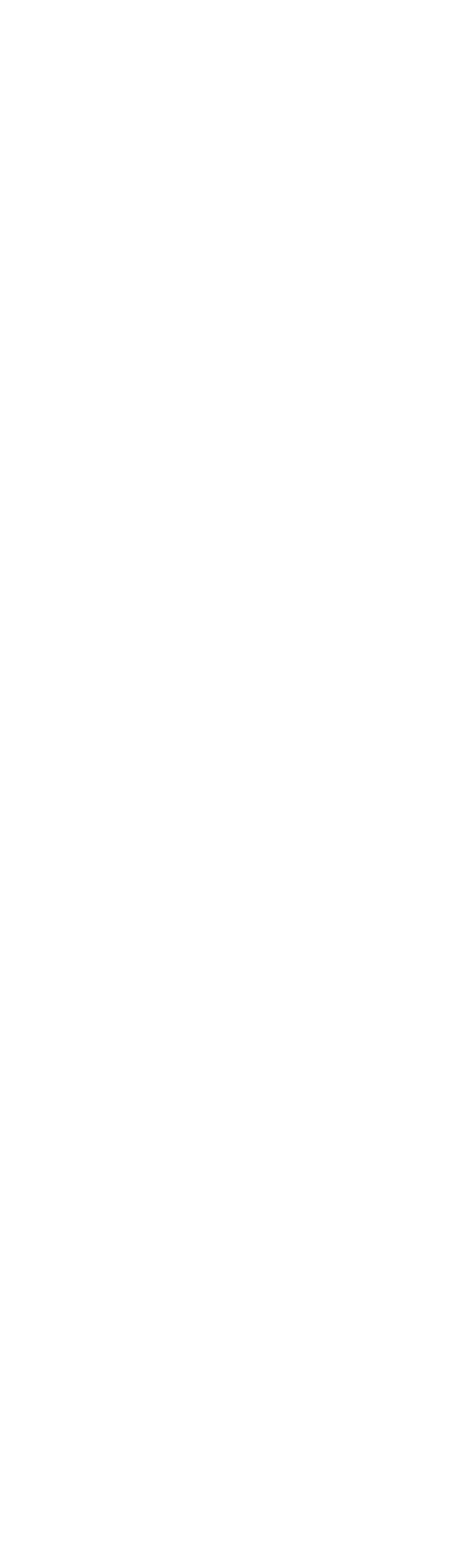
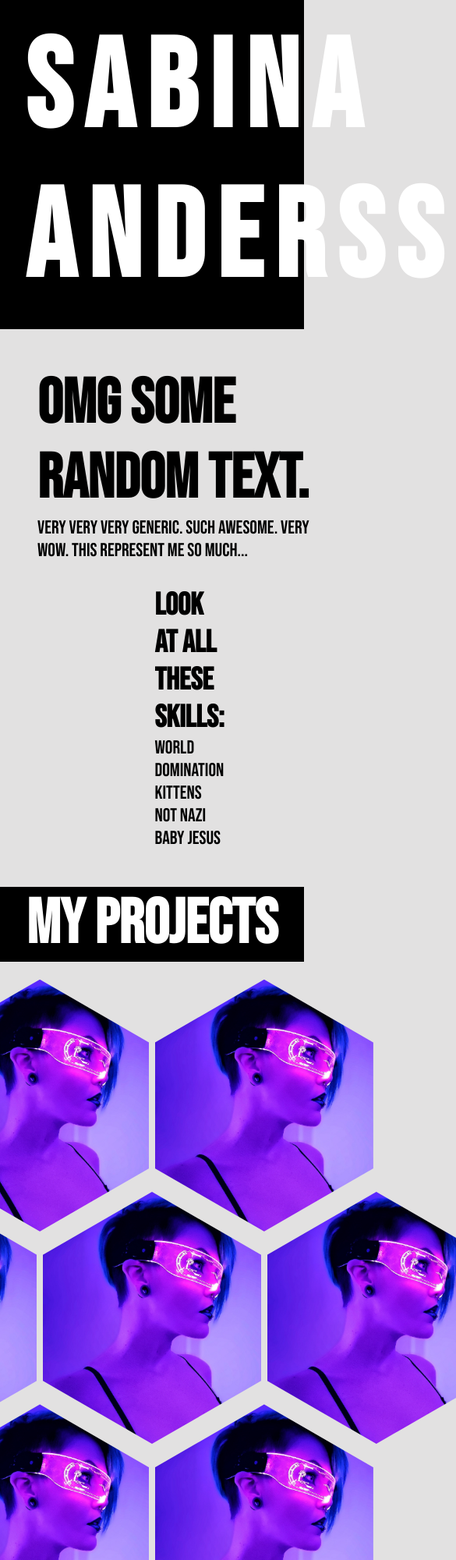
Before and after one commit to sabinaander/digitalResume, a plain HTML site: page index.html in a window 390 px wide. Shown: the top 2000 px of the page at 78% size, 585 px wide, since content can reach past the window. Before the commit the page ends 844 px from the top, so only its background shows below. Drawn offline with Linux system fonts and the light colour scheme.

Commit message:
First draft of design and play

```diff
--- a/index.html
+++ b/index.html
@@ -1,20 +1,81 @@
 <!DOCTYPE html>
 <html lang="en">
+
 <head>
     <meta charset="UTF-8">
     <meta http-equiv="X-UA-Compatible" content="IE=edge">
     <meta name="viewport" content="width=device-width, initial-scale=1.0">
     <title>Document</title>
     <link rel="stylesheet" href="style.css">
+    <link href="/fontawesome-free-5.15.4-web/css/all.css" rel="stylesheet" />
     <link rel="preconnect" href="https://fonts.googleapis.com">
     <link rel="preconnect" href="https://fonts.gstatic.com" crossorigin>
     <link href="https://fonts.googleapis.com/css2?family=Bebas+Neue&display=swap" rel="stylesheet">
     <script defer src="/script.js"></script>
 </head>
+
 <body>
-  <main>
-      <div>
-      </div>
-  </main>
+    <main>
+        <div class="header">
+            <div class="container">
+                <h1 class="whiteText">SABINA <br> ANDERSSON</h1>
+                <img src="/media/sabinaandersson.jpg" alt="A picture of Sabina Andersson" srcset="">
+                <div class="hamburgerIcon">
+                    <div class="hamburgerIconContent">
+                    </div>
+                </div>
+                <h3 class="whiteText">"Go beyond, It's always worth it"</h3>
+            </div>
+        </div>
+        <div class="mainContainer">
+            <h2>OMG SOME RANDOM TEXT.</h2>
+            <p>Very very very generic. Such awesome. Very wow. This represent me so much...</p>
+            <div class="sectionContainer">
+                <div class="contentSection">
+                    <h4>Look at all these skills:</h4>
+                    <ul>
+                        <li> World domination</li>
+                        <li> Kittens </li>
+                        <li> Not nazi</li>
+                        <li> Baby jesus</li>
+                    </ul>
+                </div>
+                <div class="contentSection">
+                    <h4>Look at all these skills:</h4>
+                    <ul>
+                        <li> World domination</li>
+                        <li> Kittens </li>
+                        <li> Not nazi</li>
+                        <li> Baby jesus</li>
+                    </ul>
+                </div>
+                <div class="contentSection">
+                    <h4>Look at all these skills:</h4>
+                    <ul>
+                        <li> World domination</li>
+                        <li> Kittens </li>
+                        <li> Not nazi</li>
+                        <li> Baby jesus</li>
+                    </ul>
+                </div>
+            </div>
+        </div>
+        <div class="projectContainer">
+            <div class="textBackground">
+                <h2>MY PROJECTS</h2>
+            </div>
+            <div class="gridContainer">
+                <div class="hexagon project1"></div>
+                <div class="hexagon project2"></div>
+                <div class="hexagon project3"></div>
+                <div class="hexagon project4"></div>
+                <div class="hexagon project5"></div>
+                <div class="hexagon project6"></div>
+                <div class="hexagon project7"></div>
+            </div>
+        </div>
+
+    </main>
 </body>
+
 </html>
--- a/script.js
+++ b/script.js
@@ -0,0 +1,5 @@
+const hamburgerIcon = document.querySelector('.hamburgerIcon')
+
+hamburgerIcon.addEventListener('click', () => {
+    hamburgerIcon.classList.toggle('active')
+})
--- a/style.css
+++ b/style.css
@@ -0,0 +1,216 @@
+@import url('https://fonts.googleapis.com/css2?family=Bebas+Neue&display=swap');
+
+*{
+    padding: 0;
+    margin: 0;
+    list-style: none;
+}
+
+.whiteText{
+    color: white;
+}
+
+body{
+    background-color: rgb(226, 225, 225);
+    font-family: 'Bebas Neue', sans-serif;
+}
+/* HAMBURGERICON */
+.hamburgerIcon{
+    display: inline-block;
+    position: relative;
+}
+
+.hamburgerIconContent {
+    color: rgb(255, 255, 255);
+    background-color: currentColor;
+    height: 0.3055525rem;
+    width: 2.0625rem;
+    position: absolute;
+    top:  50%;
+    border-radius: 1px;
+    margin-top: -0.1527625rem;
+    display: block;
+    transition-duration: .22s;
+    transition-timing-function: cubic-bezier(.55,.055,.675,.19);
+}
+
+.hamburgerIconContent.active {
+    transform: rotate( 225deg);
+    transition-delay: .12s;
+    transition-timing-function: cubic-bezier(0.22, 0.61, 0.36, 1);
+}
+
+
+.hamburgerIconContent:before {
+    height: 0.3055525rem;
+    width:2.0625rem;
+    content: '';
+    background-color: currentColor;
+    border-radius: 1px;
+    display: block;
+    position: absolute;
+    top: -0.53472375rem;
+    transition: top .1s ease-in .25s, opacity .1s ease-in;
+}
+
+.hamburgerIconContent.active::before {
+    top: 0;
+    opacity: 0;
+    transition: top .1s ease-out,opacity .1s ease-out .12s;
+}
+
+.hamburgerIconContent:after {
+    height: 0.3055525rem;
+    border-radius: 1px;
+    width:2.0625rem;
+    content: '';
+    background-color: currentColor;
+    display: block;
+    position: absolute;
+    bottom: -0.53472375rem;
+    transition: bottom .1s ease-in .25s,transform .22s cubic-bezier(.55,.055,.675,.19);
+}
+
+.hamburgerIconContent.active::after {
+    bottom: 0;
+    transform: rotate(-90deg);
+    transition: bottom .1s ease-out,transform .22s cubic-bezier(.215,.61,.355,1) .12s;
+}
+/*STOP HAMBURGER ICON*/
+
+.header{
+    background-color: rgb(0, 0, 0);
+    height: 50vh;
+    display: flex;
+    width: 100vw;
+}
+
+h1{
+    letter-spacing: 1rem;
+    font-size: 10rem;
+    padding: 2rem;
+}
+
+h2{
+    font-size: 5rem;
+}
+
+h3{
+    font-size: 3.5rem;
+}
+
+h4{
+    font-size: 2.5rem;
+}
+
+p{
+    font-size: 1.5rem;
+}
+
+.textBackground{
+    background-color: black;
+    width: 100vw;
+    margin: 0;
+}
+.textBackground h2{
+    color: white;
+    text-align: center;
+}
+
+
+.container{
+    width: 100%;
+    display: flex;
+    align-items: center;
+}
+.container img{
+    border-radius: 50%;
+    width: 20rem;
+    height: 20rem;
+    padding: 5rem;
+}
+
+.mainContainer{
+    padding: 3rem;
+    width: 100%;
+    display: flex;
+    flex-direction: column;
+    align-items: center;
+}
+
+.sectionContainer{
+    margin-top: 2rem;
+    display: flex;
+    flex-direction: row;
+    align-items: center;
+    gap: 20rem;
+}
+
+li{
+    font-size: 1.5rem;
+}
+
+.projectContainer{
+    display: flex;
+    align-items: center;
+    flex-direction: column;
+}
+
+.gridContainer{
+    margin-top: 3rem;
+    display: grid;
+    grid-template-columns: 1fr 1fr 1fr 1fr 1fr 1fr;
+    grid-template-rows: 1fr 1fr 1fr;
+    place-content: center;
+}
+
+.hexagon{
+    clip-path: polygon(50% 0, 100% 25%, 100% 75%, 50% 100%, 0 75%, 0 25%);
+    grid-column-end: span 2;
+    margin: -3vh 1vw;
+}
+
+.hexagon:nth-of-type(5n + 1) {
+    grid-column-start: 2;
+}
+
+.project1{
+    background-image: url(/media/sabinaandersson.jpg);
+    background-size: cover;
+    height: 323px;
+    width: 280px;
+}
+.project2{
+    background-image: url(/media/sabinaandersson.jpg);
+    background-size: cover;
+    height: 323px;
+    width: 280px;
+}
+.project3{
+    background-image: url(/media/sabinaandersson.jpg);
+    background-size: cover;
+    height: 323px;
+    width: 280px;
+}
+.project4{
+    background-image: url(/media/sabinaandersson.jpg);
+    background-size: cover;
+    height: 323px;
+    width: 280px;
+}
+.project5{
+    background-image: url(/media/sabinaandersson.jpg);
+    background-size: cover;
+    height: 323px;
+    width: 280px;
+}.project6{
+    background-image: url(/media/sabinaandersson.jpg);
+    background-size: cover;
+    height: 323px;
+    width: 280px;
+}.project7{
+    background-image: url(/media/sabinaandersson.jpg);
+    background-size: cover;
+    height: 323px;
+    width: 280px;
+}
```
Also changed, not shown: media/sabinaandersson.jpg (added), 1 other file.
